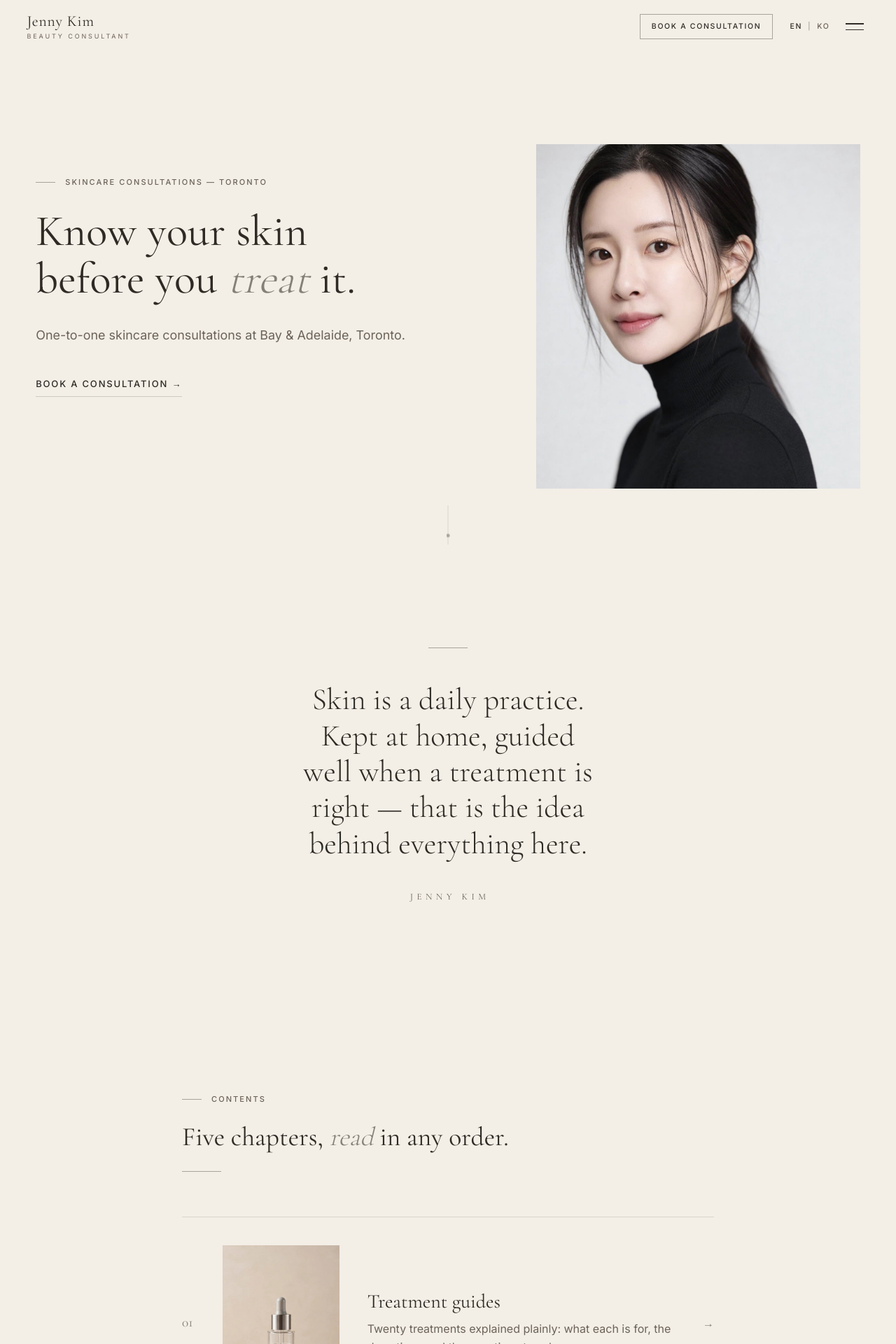
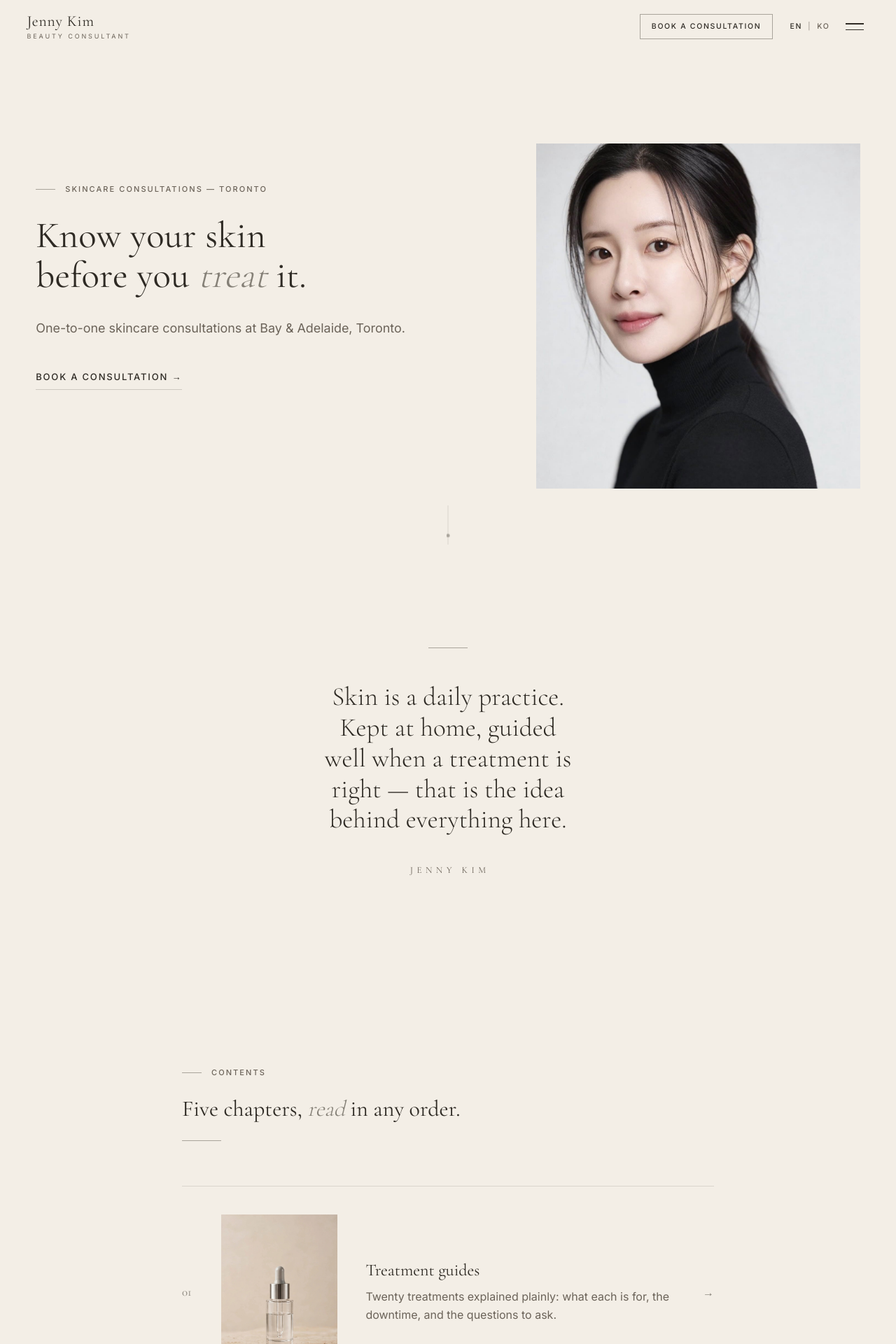
Before and after one commit to kyungleekim92-cmd/jenny-kim-beauty, a Next.js app: page / in a window 1280 px wide. Shown: the top 1920 px of the page at 70% size. Built offline with nearby package versions, Linux system fonts and the light colour scheme.

Commit message:
Second step down on the type scale per owner feedback

```diff
--- a/app/animations.css
+++ b/app/animations.css
@@ -278,11 +278,11 @@ section[id],
 .step-num {
   font-family: var(--font-serif), serif;
   font-weight: 300;
-  font-size: clamp(1.8rem, 2.9vw, 2.4rem);
+  font-size: clamp(1.55rem, 2.5vw, 2.05rem);
   line-height: 1;
   color: var(--chrome);
 }
-.step h3 { font-family: var(--font-serif), serif; font-weight: 400; font-size: 1.3rem; line-height: 1.2; margin-top: 20px; }
+.step h3 { font-family: var(--font-serif), serif; font-weight: 400; font-size: 1.18rem; line-height: 1.2; margin-top: 20px; }
 .step > p:last-child { margin-top: 12px; color: var(--muted); font-size: 1rem; max-width: 36ch; }
 
 /* ---------- accordion (Guides, FAQ) ---------- */
@@ -335,7 +335,7 @@ section[id],
   flex: 0 0 var(--num-col);
   font-family: var(--font-serif), serif;
   font-weight: 300;
-  font-size: clamp(1.15rem, 1.9vw, 1.6rem);
+  font-size: clamp(1rem, 1.7vw, 1.4rem);
   line-height: 1;
   color: var(--chrome);
   transform-origin: left center;
@@ -344,7 +344,7 @@ section[id],
 .acc-item.is-open .chapter-num { color: var(--chrome-deep); transform: scale(1.14); letter-spacing: 0.04em; }
 .acc-trigger:hover .chapter-num { color: var(--chrome-deep); }
 .chapter-titles { flex: 1; display: flex; flex-wrap: wrap; align-items: baseline; column-gap: 28px; row-gap: 4px; }
-.chapter-name { font-family: var(--font-serif), serif; font-weight: 400; font-size: clamp(1.1rem, 2.1vw, 1.5rem); line-height: 1.2; }
+.chapter-name { font-family: var(--font-serif), serif; font-weight: 400; font-size: clamp(1rem, 1.8vw, 1.3rem); line-height: 1.2; }
 .chapter-tag { color: var(--muted); font-size: 15px; transition: opacity 0.6s var(--ease); }
 .acc-item.is-open .chapter-tag { opacity: 0; }
 .chapter-body { padding: 0 0 64px calc(var(--num-col) + clamp(16px, 3vw, 40px)); }
@@ -353,7 +353,7 @@ section[id],
   animation: fadeRise 0.8s var(--ease) both;
   animation-delay: calc(180ms + var(--i, 0) * 90ms);
 }
-.chapter-lead { font-family: var(--font-serif), serif; font-style: italic; font-weight: 300; font-size: clamp(1.15rem, 1.9vw, 1.45rem); line-height: 1.3; color: var(--chrome-deep); }
+.chapter-lead { font-family: var(--font-serif), serif; font-style: italic; font-weight: 300; font-size: clamp(1.02rem, 1.7vw, 1.25rem); line-height: 1.3; color: var(--chrome-deep); }
 .chapter-explainer { max-width: 64ch; }
 .chapter-explainer p + p { margin-top: 18px; }
 .facts { display: grid; grid-template-columns: repeat(2, 1fr); column-gap: 40px; border-top: 1px solid var(--line); max-width: 860px; }
@@ -422,7 +422,7 @@ section[id],
 .matches { display: grid; grid-template-columns: 1fr 1fr; column-gap: 40px; border-top: 1px solid var(--line-light); }
 .match { padding: 30px 0; border-bottom: 1px solid var(--line-light); }
 .match .numeral { font-size: 1.4rem; font-weight: 300; }
-.match h3 { font-family: var(--font-serif), serif; font-weight: 400; font-size: 1.3rem; line-height: 1.2; margin-top: 10px; }
+.match h3 { font-family: var(--font-serif), serif; font-weight: 400; font-size: 1.18rem; line-height: 1.2; margin-top: 10px; }
 .match p:not(.numeral) { color: rgba(243, 238, 230, 0.65); font-size: 0.98rem; margin-top: 6px; }
 .match .quiet-link { display: inline-block; margin-top: 18px; }
 .quiz-capture { border: 1px solid var(--line-light); padding: clamp(28px, 4vw, 48px); }
@@ -447,7 +447,7 @@ section[id],
 .booking-caption { font-size: 13px; color: var(--muted); margin-top: 18px; max-width: 36ch; }
 .form-section-head { display: flex; align-items: baseline; gap: 16px; padding-bottom: 18px; border-bottom: 1px solid var(--line); margin-bottom: 32px; }
 .form-section-head .numeral { font-size: 1.2rem; }
-.form-section-head h3 { font-family: var(--font-serif), serif; font-weight: 400; font-size: 1.2rem; }
+.form-section-head h3 { font-family: var(--font-serif), serif; font-weight: 400; font-size: 1.1rem; }
 fieldset.form-group { border: 0; padding: 0; min-width: 0; }
 fieldset.form-group + fieldset.form-group { margin-top: 56px; }
 .field-row { display: grid; grid-template-columns: 1fr 1fr; column-gap: 24px; }
@@ -486,7 +486,7 @@ fieldset.form-group + fieldset.form-group { margin-top: 56px; }
 .statement-text p {
   font-family: var(--font-serif), serif;
   font-weight: 300;
-  font-size: clamp(1.5rem, 3.4vw, 2.8rem);
+  font-size: clamp(1.3rem, 2.9vw, 2.35rem);
   line-height: 1.18;
   max-width: 22ch;
   margin: 0 auto;
@@ -514,7 +514,7 @@ fieldset.form-group + fieldset.form-group { margin-top: 56px; }
 .about-copy { padding-bottom: clamp(0px, 3vw, 48px); }
 .about-belief {
   font-family: var(--font-serif), serif; font-style: italic; font-weight: 300;
-  font-size: clamp(1.1rem, 1.8vw, 1.3rem); line-height: 1.45; color: var(--ink-soft); max-width: 34ch;
+  font-size: clamp(1rem, 1.6vw, 1.15rem); line-height: 1.45; color: var(--ink-soft); max-width: 34ch;
   margin-top: clamp(40px, 5vw, 64px); padding-top: 28px; border-top: 1px solid var(--line);
 }
 .does { display: grid; gap: clamp(36px, 4vw, 48px); padding-top: 8px; }
@@ -523,7 +523,7 @@ fieldset.form-group + fieldset.form-group { margin-top: 56px; }
 .does li { padding: 14px 0; border-bottom: 1px solid var(--line); font-size: 15px; line-height: 1.6; }
 .does .doesnt li { color: var(--muted); }
 .value .numeral { font-size: 1.6rem; font-weight: 300; }
-.value h3 { font-family: var(--font-serif), serif; font-weight: 400; font-size: 1.25rem; margin-top: 12px; }
+.value h3 { font-family: var(--font-serif), serif; font-weight: 400; font-size: 1.12rem; margin-top: 12px; }
 .value p:not(.numeral) { margin-top: 10px; color: var(--muted); font-size: 1rem; }
 @media (max-width: 860px) {
   .about-feature { grid-template-columns: 1fr; }
@@ -545,14 +545,14 @@ fieldset.form-group + fieldset.form-group { margin-top: 56px; }
 .grid-4 { display: grid; grid-template-columns: repeat(4, 1fr); gap: 32px; }
 .criterion { border-top: 1px solid var(--line); padding-top: 24px; }
 .criterion .numeral { font-size: 1.3rem; font-weight: 300; }
-.criterion h3 { font-family: var(--font-serif), serif; font-weight: 400; font-size: 1.15rem; margin-top: 10px; }
+.criterion h3 { font-family: var(--font-serif), serif; font-weight: 400; font-size: 1.05rem; margin-top: 10px; }
 .criterion p:not(.numeral) { margin-top: 8px; color: var(--muted); font-size: 15px; }
 @media (max-width: 1100px) { .grid-4 { grid-template-columns: repeat(2, 1fr); } }
 @media (max-width: 860px) { .partner-panel { grid-template-columns: 1fr; } }
 @media (max-width: 560px) { .grid-4 { grid-template-columns: 1fr; } }
 
 /* ---------- faq ---------- */
-.faq-trigger { font-family: var(--font-serif), serif; font-size: clamp(1.1rem, 1.8vw, 1.25rem); line-height: 1.3; }
+.faq-trigger { font-family: var(--font-serif), serif; font-size: clamp(1rem, 1.6vw, 1.12rem); line-height: 1.3; }
 .faq-answer { padding: 0 0 30px; color: var(--muted); max-width: 62ch; }
 
 /* ---------- contact (quiet, factual) ---------- */
@@ -576,7 +576,7 @@ fieldset.form-group + fieldset.form-group { margin-top: 56px; }
 /* ---------- footer ---------- */
 .footer { padding: clamp(64px, 8vw, 104px) 0 40px; }
 .footer-grid { display: grid; grid-template-columns: minmax(0, 560px); gap: 40px; }
-.footer-wordmark { font-family: var(--font-serif), serif; font-size: 1.45rem; letter-spacing: 0.04em; text-decoration: none; line-height: 1.1; display: inline-block; }
+.footer-wordmark { font-family: var(--font-serif), serif; font-size: 1.3rem; letter-spacing: 0.04em; text-decoration: none; line-height: 1.1; display: inline-block; }
 .footer-wordmark small { display: block; font-family: var(--font-sans), sans-serif; font-size: 9px; letter-spacing: 0.32em; text-transform: uppercase; color: var(--muted); margin-top: 6px; }
 .footer-nav { display: grid; grid-template-columns: repeat(2, max-content); column-gap: 40px; row-gap: 12px; align-content: start; }
 .footer-nav a { font-size: 12px; letter-spacing: 0.16em; text-transform: uppercase; font-weight: 500; color: var(--ink-soft); }
@@ -616,7 +616,7 @@ fieldset.form-group + fieldset.form-group { margin-top: 56px; }
 .guide-list li { border-bottom: 1px solid var(--line); }
 .guide-list a { display: grid; grid-template-columns: auto 1fr; column-gap: 20px; row-gap: 4px; padding: 18px 0; text-decoration: none; }
 .guide-list-num { grid-row: span 2; font-family: var(--font-serif), serif; color: var(--chrome-deep); font-size: 1.1rem; min-width: 2ch; }
-.guide-list-name { font-family: var(--font-serif), serif; font-size: 1.15rem; line-height: 1.25; }
+.guide-list-name { font-family: var(--font-serif), serif; font-size: 1.05rem; line-height: 1.25; }
 .guide-list-tag { grid-column: 2; font-size: 14px; color: var(--muted); }
 .guide-list a:not(:has(.guide-list-num)) { grid-template-columns: 1fr; }
 .guide-list a:not(:has(.guide-list-num)) .guide-list-tag { grid-column: 1; }
@@ -630,7 +630,7 @@ fieldset.form-group + fieldset.form-group { margin-top: 56px; }
 .shop-disclosure { font-size: 12px; color: var(--muted); }
 .shop-list { list-style: none; border-top: 1px solid var(--line); }
 .shop-item { padding: 32px 0; border-bottom: 1px solid var(--line); }
-.shop-name { font-family: var(--font-serif), serif; font-weight: 400; font-size: clamp(1.2rem, 2.1vw, 1.5rem); line-height: 1.2; margin-top: 8px; }
+.shop-name { font-family: var(--font-serif), serif; font-weight: 400; font-size: clamp(1.08rem, 1.8vw, 1.32rem); line-height: 1.2; margin-top: 8px; }
 .shop-note { margin-top: 12px; color: var(--ink-soft); max-width: 60ch; }
 .shop-links { display: flex; flex-wrap: wrap; gap: 14px 32px; margin-top: 18px; }
 .shop-item.has-photo { display: grid; grid-template-columns: 240px minmax(0, 1fr); gap: 40px; align-items: center; }
@@ -645,10 +645,10 @@ fieldset.form-group + fieldset.form-group { margin-top: 56px; }
 .contents-list { list-style: none; border-top: 1px solid var(--line); }
 .contents-list li { border-bottom: 1px solid var(--line); }
 .contents-row { display: grid; grid-template-columns: auto clamp(84px, 13vw, 168px) minmax(0, 1fr) auto; align-items: center; column-gap: clamp(18px, 4vw, 40px); padding: clamp(24px, 3.4vw, 40px) 0; text-decoration: none; }
-.contents-num { font-family: var(--font-serif), serif; font-size: clamp(0.95rem, 1.6vw, 1.2rem); color: var(--chrome-deep); min-width: 2ch; }
+.contents-num { font-family: var(--font-serif), serif; font-size: clamp(0.85rem, 1.4vw, 1.05rem); color: var(--chrome-deep); min-width: 2ch; }
 .contents-photo { display: block; width: 100%; }
 .contents-body { display: block; min-width: 0; }
-.contents-title { display: block; font-family: var(--font-serif), serif; font-size: clamp(1.3rem, 2.4vw, 1.75rem); line-height: 1.2; transition: color 0.5s var(--ease); }
+.contents-title { display: block; font-family: var(--font-serif), serif; font-size: clamp(1.15rem, 2.1vw, 1.5rem); line-height: 1.2; transition: color 0.5s var(--ease); }
 .contents-line { display: block; margin-top: 10px; max-width: 52ch; color: var(--muted); line-height: 1.6; }
 .contents-arrow { color: var(--chrome-deep); transition: transform 0.5s var(--ease); }
 .contents-row:hover .contents-title, .contents-row:focus-visible .contents-title { color: var(--chrome-deep); }
@@ -673,8 +673,8 @@ fieldset.form-group + fieldset.form-group { margin-top: 56px; }
 [lang="ko"] { word-break: keep-all; overflow-wrap: anywhere; }
 [lang="ko"] .eyebrow, [lang="ko"] .nav-links a, [lang="ko"] .quiet-link, [lang="ko"] .btn-outline,
 [lang="ko"] .fact dt, [lang="ko"] .contact-facts dt, [lang="ko"] .back-to-top { letter-spacing: 0.06em; }
-[lang="ko"] .display { line-height: 1.25; letter-spacing: -0.01em; font-size: clamp(1.85rem, 4.1vw, 3.1rem); }
-[lang="ko"] .display-sm { line-height: 1.32; letter-spacing: -0.01em; font-size: clamp(1.4rem, 2.7vw, 1.95rem); }
+[lang="ko"] .display { line-height: 1.25; letter-spacing: -0.01em; font-size: clamp(1.6rem, 3.5vw, 2.65rem); }
+[lang="ko"] .display-sm { line-height: 1.32; letter-spacing: -0.01em; font-size: clamp(1.25rem, 2.3vw, 1.7rem); }
 /* Hangul has no true italic (browsers fake a slant); keep the accent colour without slanting.
    !important beats the many section-specific italic rules above. */
 [lang="ko"] :is(em, .chapter-lead, .chapter-cta, .privileges) { font-style: normal !important; }
--- a/app/globals.css
+++ b/app/globals.css
@@ -68,12 +68,12 @@ p { text-wrap: pretty; }
   font-weight: 400;
   line-height: 1.08;
   letter-spacing: 0.005em;
-  font-size: clamp(2.3rem, 5vw, 3.9rem);
+  font-size: clamp(2rem, 4.3vw, 3.3rem);
 }
 .display-sm {
   font-weight: 400;
   line-height: 1.12;
-  font-size: clamp(1.6rem, 3.1vw, 2.35rem);
+  font-size: clamp(1.4rem, 2.7vw, 2rem);
 }
 .eyebrow {
   font-size: 11px;
@@ -308,7 +308,7 @@ p { text-wrap: pretty; }
 .nav.menu-open .nav-progress { opacity: 0; }
 .nav.menu-open .nav-burger span:first-child { transform: translateY(4.25px) rotate(45deg); }
 .nav.menu-open .nav-burger span:last-child { transform: translateY(-4.25px) rotate(-45deg); }
-.mobile-menu a { font-family: var(--font-serif), serif; font-size: clamp(1.15rem, 4vw, 1.4rem); line-height: 1.2; min-height: 44px; text-decoration: none; padding: 6px 10px; display: flex; align-items: center; justify-content: center; }
+.mobile-menu a { font-family: var(--font-serif), serif; font-size: clamp(1.05rem, 3.6vw, 1.25rem); line-height: 1.2; min-height: 44px; text-decoration: none; padding: 6px 10px; display: flex; align-items: center; justify-content: center; }
 .mobile-menu > * { flex-shrink: 0; }
 .mobile-menu > a:first-child { margin-top: 0; }
 .mobile-menu .menu-wordmark { display: block; font-size: 1.65rem; letter-spacing: 0.04em; text-align: center; margin-bottom: 24px; color: var(--ink); }
--- a/components/Booking.tsx
+++ b/components/Booking.tsx
@@ -283,7 +283,7 @@ export default function Booking({ lang }: { lang: Lang }) {
               <div>
                 <Reveal>
                   <p className="eyebrow chrome">{t.formEyebrow}</p>
-                  <h3 className="display-sm mt-2" style={{ fontSize: "clamp(1.4rem, 2.4vw, 1.8rem)" }}>
+                  <h3 className="display-sm mt-2" style={{ fontSize: "clamp(1.25rem, 2.1vw, 1.55rem)" }}>
                     {t.formTitle}
                   </h3>
                   <p className="form-hint">{t.formHint}</p>
```
